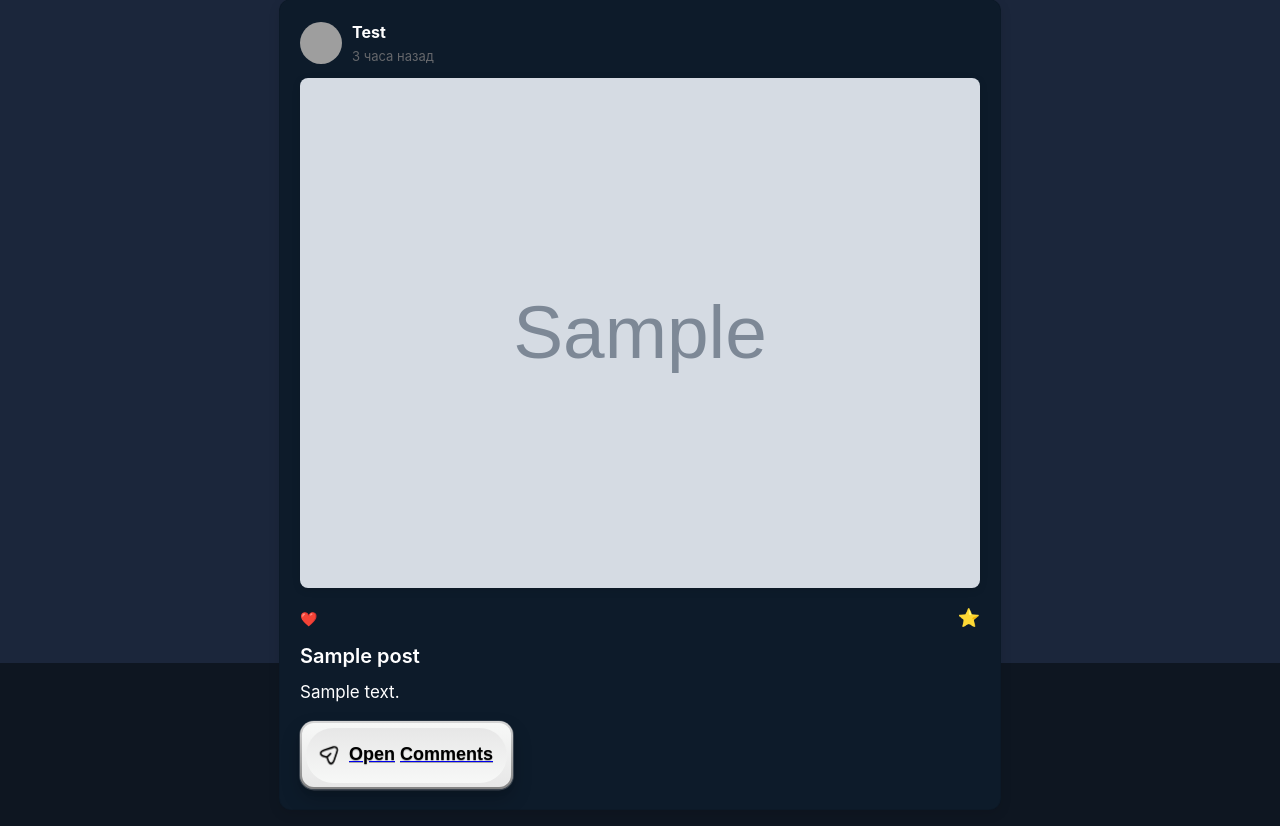
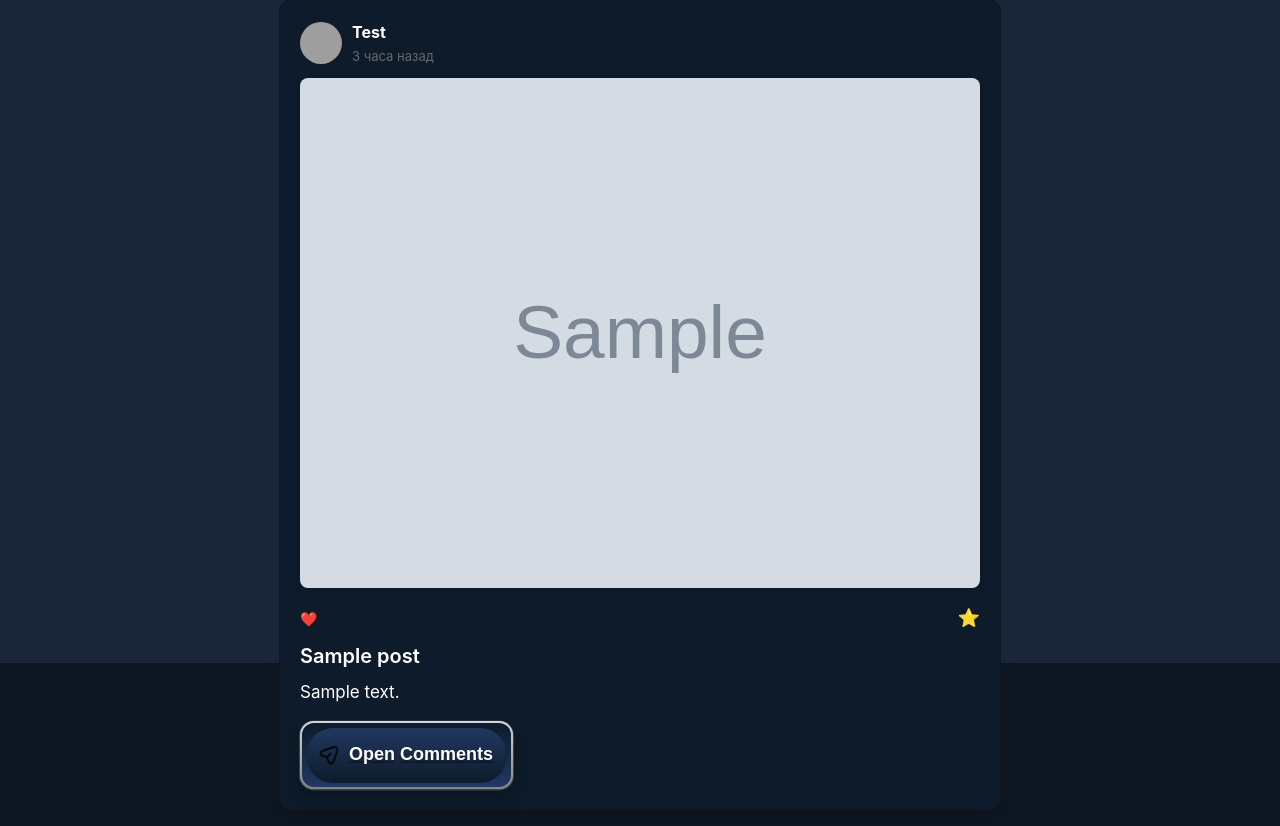
Before and after one commit to Xyrenzo/Test, a FastAPI app: template templates/post.html in a window 1280 px wide. Shown: the part 137-963 px from the top of the page. Run offline with FastAPI, Linux system fonts and the light colour scheme; data comes from the database, SQL or seed files in the repository; the template is opened without the code that fills it: most values are stand-ins (such as "Sample title", 1, 10 or a date in 2020); grey boxes marked "Sample" are stand-in pictures; some libraries are stand-ins or nearby versions; grey boxes are pictures that could not be loaded.

Commit message:
Update button.css

```diff
--- a/static/button.css
+++ b/static/button.css
@@ -1,8 +1,10 @@
+/* From Uiverse.io by marcelodolza */
 .button {
   --primary: #ff5569;
-  --neutral-1: #f7f8f7;
-  --neutral-2: #e7e7e7;
+  --neutral-1: #0d1b2a;
+  --neutral-2: #213861;
   --radius: 14px;
+
   cursor: pointer;
   border-radius: var(--radius);
   text-shadow: 0 1px 1px rgba(0, 0, 0, 0.3);
@@ -77,6 +79,8 @@
 .state .icon svg {
   overflow: visible;
 }
+
+/* Outline */
 .outline {
   position: absolute;
   border-radius: inherit;
@@ -113,7 +117,10 @@
 .button:hover .outline::before {
   animation-play-state: running;
 }
+
+/* Letters */
 .state p span {
+  color: #fff;
   display: block;
   opacity: 0;
   animation: slideDown 0.8s ease forwards calc(var(--i) * 0.03s);
@@ -173,6 +180,8 @@
     filter: blur(5px);
   }
 }
+
+/* Plane */
 .state--default .icon svg {
   animation: land 0.6s ease forwards;
 }
@@ -210,6 +219,8 @@
     filter: blur(0);
   }
 }
+
+/* Contrail */
 .state--default .icon:before {
   content: "";
   position: absolute;
@@ -239,6 +250,8 @@
     width: 160px;
   }
 }
+
+/* States */
 .state {
   padding-left: 29px;
   z-index: 2;
```
